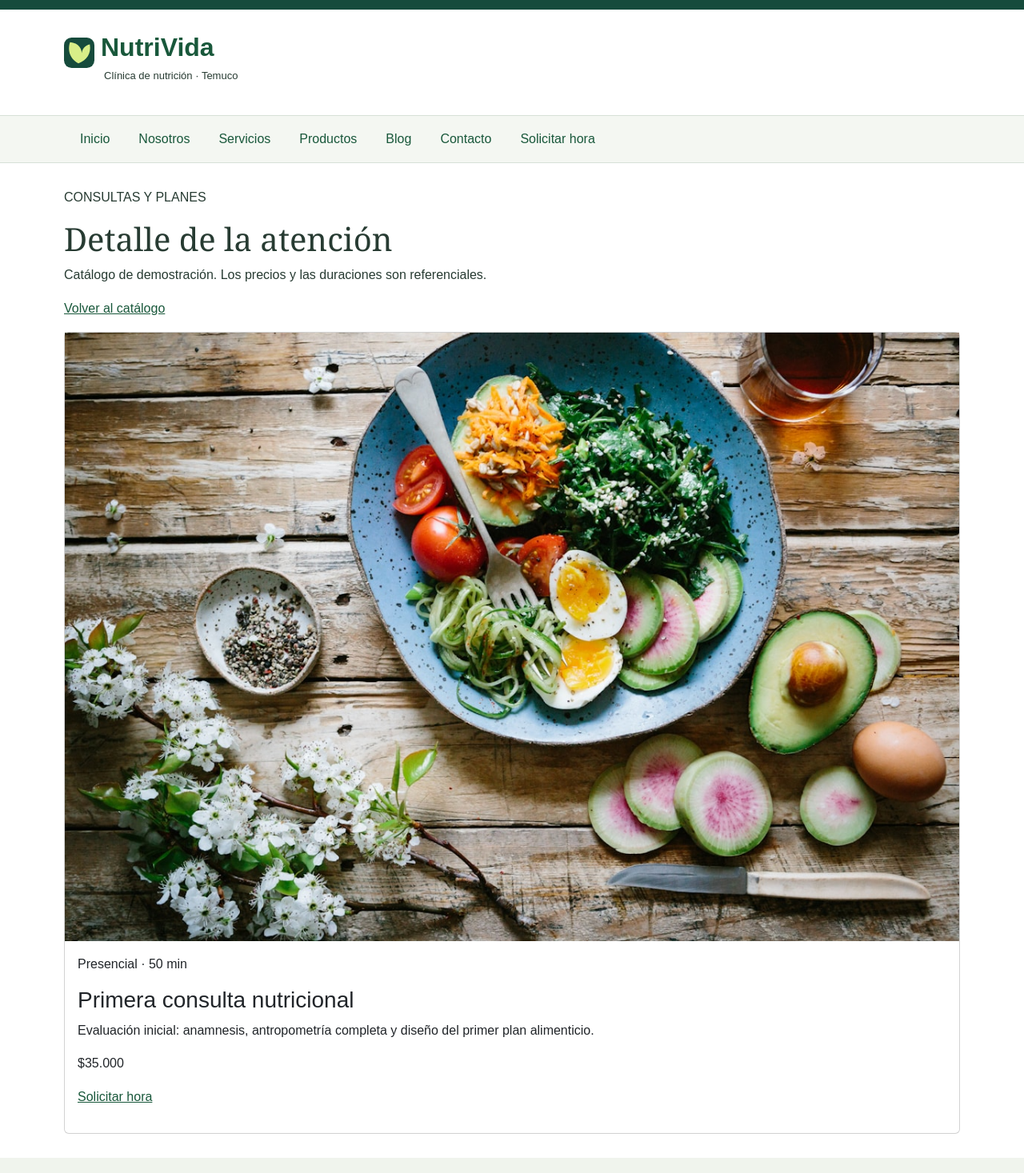
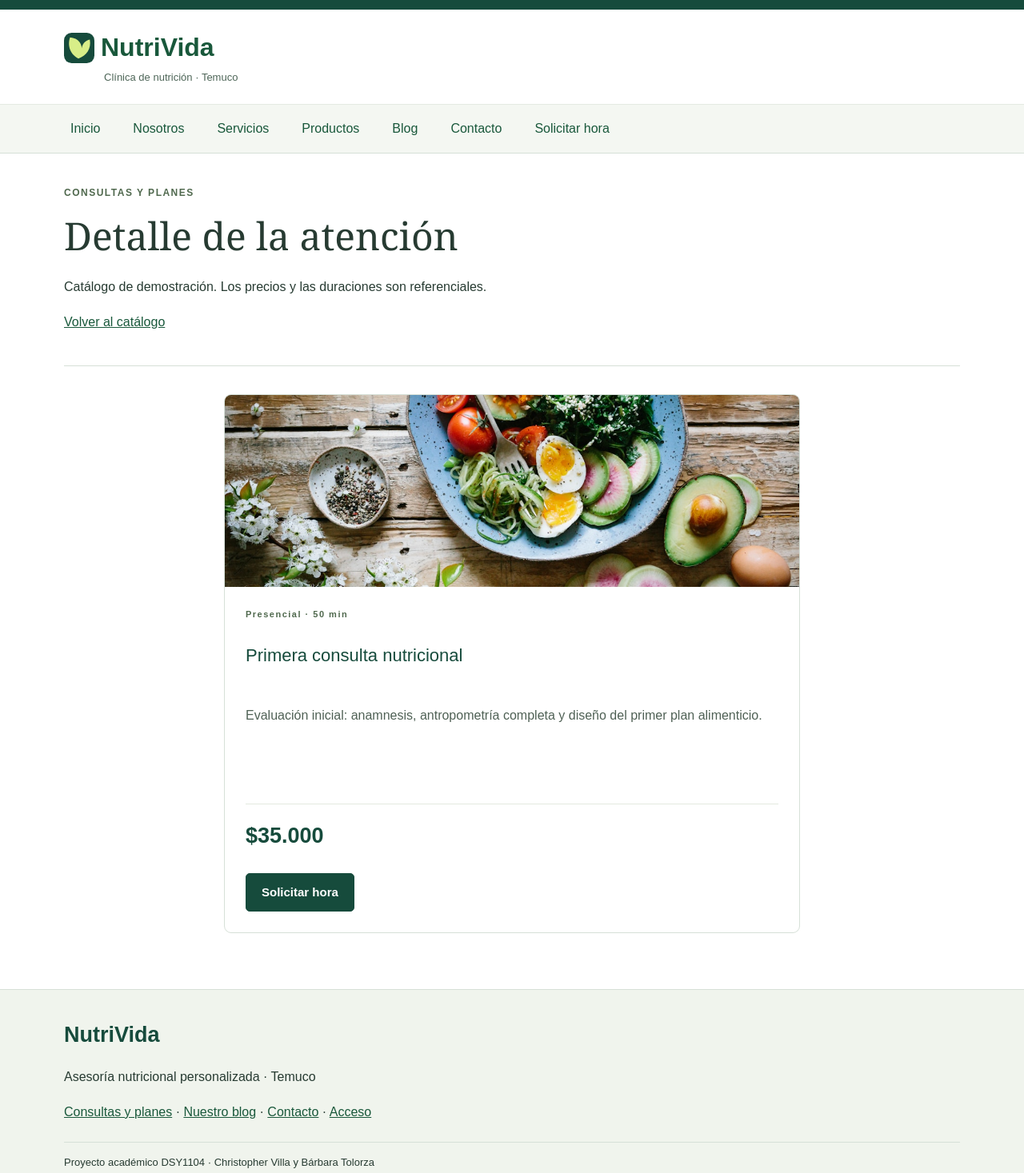
Before and after one commit to Bartolo18/NutriVida_React, a React (Vite) app: page /productos/cn001 in a window 1280 px wide. Shown: the part 23-1490 px from the top of the page at 80% size. Built offline with nearby package versions, Linux system fonts and the light colour scheme.

Commit message:
Ajusto los estilos de NutriVida para computador y celular
Actualicé los colores, espacios, tarjetas y formularios, y adapté la página para pantallas pequeñas. Revisé ambas vistas, la compilación y las 22 pruebas terminaron correctamente.

```diff
--- a/src/App.css
+++ b/src/App.css
@@ -1,18 +1,213 @@
-body { margin: 0; font-family: Arial, Helvetica, sans-serif; color: #273b32; line-height: 1.6; }
+/* Apariencia compartida por las ocho páginas: fondo, tipografía, títulos y enlaces.
+   .contenedor mantiene alineados el encabezado, el menú, el contenido y el pie. */
+body {
+    margin: 0;
+    font-family: Arial, Helvetica, sans-serif;
+    font-size: 16px;
+    line-height: 1.6;
+    color: #273b32;
+    background-color: #ffffff;
+}
+
 .contenedor { width: 90%; max-width: 1120px; margin: 0 auto; }
-main { min-height: 300px; padding: 30px 0; }
-h1, h2 { font-family: Georgia, 'Times New Roman', serif; }
-.franja { padding: 8px 15px; margin: 0; text-align: center; background: #164b3c; color: white; font-size: 12px; }
+
+a { color: #19583b; }
+a:hover { color: #3e6a45; }
+
+h1, h2 { font-family: Georgia, 'Times New Roman', serif; font-weight: normal; line-height: 1.15; }
+h1 { font-size: 48px; margin: 16px 0 24px; }
+h2 { font-size: 36px; margin: 12px 0 24px; }
+h3 { font-size: 22px; line-height: 1.3; }
+
+p { margin: 0 0 18px; }
+img { max-width: 100%; }
+section { margin-bottom: 55px; }
+main { padding-bottom: 15px; }
+
+/* Identidad de NutriVida: franja verde superior, logo, nombre y bajada de la clínica.
+   Los tamaños del nombre y la bajada crean la diferencia visual entre ambos textos. */
+.franja { margin: 0; padding: 8px 15px; text-align: center; background-color: #164b3c; color: #ffffff; font-size: 12px; letter-spacing: 1px; }
+
 header { padding: 22px 0; }
-a { color: #19583b; }
+
 .enlace-marca { text-decoration: none; }
 .logo { width: 38px; height: 38px; vertical-align: middle; margin-right: 8px; }
-.marca { font-size: 32px; font-weight: bold; }
-.bajada { margin-left: 50px; font-size: 13px; }
-.menu { background: #f4f7f2; border-top: 1px solid #d6e0d7; border-bottom: 1px solid #d6e0d7; }
-.menu .nav-link { margin-right: 20px; color: #19583b; }
+
+.marca { font-size: 32px; font-weight: bold; vertical-align: middle; }
+.bajada { margin: 2px 0 0 50px; font-size: 13px; color: #4e6658; }
+
+/* NavLink marca la ruta activa; Navbar muestra un botón de menú en el teléfono. */
+nav { border-top: 1px solid #e4eae3; border-bottom: 1px solid #d6e0d7; padding: 10px 0; background-color: #f4f7f2; }
+
+nav a { display: inline-block; padding: 9px 0; margin-right: 25px; font-size: 15px; text-decoration: none; border-bottom: 3px solid transparent; }
+
+nav a:hover, nav a.actual { border-bottom-color: #d9b643; color: #164b3c; }
+nav a.actual { font-weight: bold; }
+
+/* Row y Col de Bootstrap distribuyen el texto y la fotografía de Inicio.
+   También define el título grande, las esquinas de la foto y las etiquetas pequeñas de las secciones. */
+.portada { padding: 38px 0; margin-bottom: 0; }
+
+.texto-portada { margin-right: 0; }
+
+.portada h1 { font-size: 54px; color: #164b3c; }
+
+.imagen-portada { display: block; width: 100%; height: 520px; object-fit: cover; vertical-align: middle; border-radius: 90px 12px 12px 12px; }
+
+.etiqueta { font-size: 12px; font-weight: bold; letter-spacing: 1.5px; color: #50694e; margin-bottom: 16px; }
+
+.accion { margin-top: 24px; }
+
+/* Aspecto de los botones y enlaces principales, como Solicitar hora.
+   Las variantes cambian sus colores; el destino o la acción se define en el HTML. */
+.boton { display: inline-block; padding: 12px 19px; border: 1px solid #164b3c; border-radius: 5px; background-color: #164b3c; color: #ffffff; font-family: Arial, Helvetica, sans-serif; font-size: 15px; font-weight: bold; line-height: 1.5; text-decoration: none; cursor: pointer; }
+
+.boton:hover { background-color: #2a654a; color: #ffffff; }
+.boton-secundario { background-color: #ffffff; color: #164b3c; }
+.boton-claro { background-color: #d8ee88; color: #164b3c; border-color: #d8ee88; }
+
+/* Bloques informativos: datos de la clínica, presentación de cada página y avisos destacados.
+   Los fondos, bordes y espacios distinguen la información principal de las notas complementarias. */
+.datos-clinica { border-top: 1px solid #d6e0d7; border-bottom: 1px solid #d6e0d7; padding: 20px 0; text-align: center; }
+
+.datos-clinica p { display: block; width: 100%; margin: 0; vertical-align: top; font-size: 14px; }
+.datos-clinica strong { color: #164b3c; font-size: 18px; }
+
+.encabezado-pagina { padding: 40px 0 24px; border-bottom: 1px solid #d6e0d7; margin-bottom: 35px; }
+.encabezado-pagina p { max-width: 760px; }
+
+.destacado { padding: 30px; background-color: #f0f6f2; border-left: 5px solid #e4b849; }
+
+.panel-verde { padding: 38px; border-radius: 12px; background-color: #164b3c; color: #ffffff; }
+.panel-verde .etiqueta, .panel-verde .nota { color: #edf3e9; }
+
+.nota { font-size: 14px; color: #526348; }
+
+/* Tarjetas de Inicio y del catálogo: organizan fotos, títulos, descripciones y precios en dos columnas.
+   Las alturas reservadas alinean sus textos; los enlaces de sección sirven de índice dentro de la página. */
+.tarjetas + .nota { margin-top: 24px; }
+
+.tarjeta { display: block; width: 100%; height: 100%; margin: 0; vertical-align: top; border: 1px solid #d6e0d7; border-radius: 9px; overflow: hidden; box-sizing: border-box; }
+
+.tarjeta img { display: block; width: 100%; height: 240px; object-fit: cover; }
+
+.contenido-tarjeta { padding: 26px; }
+
+.tarjeta .etiqueta { font-size: 11px; min-height: 36px; margin-bottom: 10px; }
+.tarjeta h3 { min-height: 58px; color: #164b3c; margin: 0 0 18px; }
+
+.descripcion { min-height: 105px; color: #4f6155; }
+
+.precio { border-top: 1px solid #e3e9df; padding-top: 18px; font-size: 27px; font-weight: bold; color: #164b3c; }
+
+.contenido-tarjeta p:last-child { margin-bottom: 0; }
+
+.enlaces-seccion { padding: 15px 0; border-bottom: 1px solid #d6e0d7; margin-bottom: 30px; }
+.enlaces-seccion a { display: inline-block; margin: 7px 24px 7px 0; }
+
+/* Nosotros coloca la fotografía junto al texto de presentación.
+   Servicios muestra cada área en un bloque con contorno y borde amarillo a la izquierda. */
+.presentacion-clinica { padding-top: 12px; }
+
+.imagen-clinica { display: block; width: 100%; height: 380px; object-fit: cover; border-radius: 55px 10px 10px 10px; vertical-align: top; }
+.texto-clinica { margin-left: 0; }
+
+.servicio { padding: 28px; margin-bottom: 25px; border: 1px solid #d6e0d7; border-left: 5px solid #e4b849; border-radius: 5px; }
+.servicio h2 { font-size: 30px; }
+
+/* Tabla de información: diferencia los encabezados y separa las celdas con bordes.
+   Si no cabe en una pantalla pequeña, su contenedor permite desplazarla horizontalmente. */
+.tabla-contenedor { overflow-x: auto; }
+table { width: 100%; border-collapse: collapse; }
+
+caption { padding: 0 0 14px; text-align: left; font-size: 14px; color: #4f6155; }
+
+th, td { border: 1px solid #d6e0d7; text-align: left; padding: 15px; vertical-align: top; }
+th { background-color: #edf3e9; color: #164b3c; }
+
+/* Artículos completos del Blog: limita el ancho de lectura y separa cada publicación.
+   Las fotos y los subtítulos comparten tamaños y espacios para mantener la misma presentación. */
+.articulo-blog { max-width: 800px; margin: 0 auto 55px; padding-bottom: 36px; border-bottom: 1px solid #d6e0d7; }
+
+.imagen-articulo { width: 100%; height: 350px; object-fit: cover; border-radius: 12px; margin-bottom: 24px; }
+.articulo-blog h3 { margin-top: 30px; color: #164b3c; }
+
+/* Formularios de Contacto y Solicitar hora: ordena etiquetas, campos y mensajes de revisión.
+   Los errores se ven rojos y el resultado verde; se reserva espacio para que los avisos no muevan el botón. */
+.panel-formulario { max-width: 720px; margin: 0 auto 45px; padding: 32px; border: 1px solid #d6e0d7; border-radius: 10px; box-sizing: border-box; }
+
+.fila-formulario { margin-bottom: 12px; }
+
+label { display: block; font-weight: bold; margin-bottom: 7px; }
+
+input, select, textarea { width: 100%; box-sizing: border-box; padding: 12px; border: 1px solid #9bae9f; border-radius: 5px; background-color: #ffffff; color: #273b32; font-family: Arial, Helvetica, sans-serif; font-size: 16px; }
+
+textarea { min-height: 140px; resize: vertical; }
+
+input:focus, select:focus, textarea:focus { outline: 2px solid #557943; outline-offset: 2px; }
+
+.ayuda-formulario { margin: 5px 0; font-size: 13px; color: #526348; }
+
+.error { min-height: 3.2em; margin: 5px 0 0; color: #a42f2f; font-size: 13px; line-height: 1.6; }
+
+.resultado { color: #19583b; font-weight: bold; margin-top: 20px; }
+
+/* El estado de React muestra el panel correspondiente a cada perfil. */
+.menu-gestion { margin: 24px 0; }
+.menu-gestion .boton { margin: 0 8px 10px 0; }
+.cuentas-prueba { padding-left: 20px; overflow-wrap: break-word; }
+.detalle-solicitud { margin-top: 25px; }
+
+/* Pie común de las páginas: muestra la marca, los enlaces y los créditos sobre un fondo claro.
+   Una línea separa los nombres de los integrantes del resto del contenido. */
+footer { background-color: #f0f4ed; border-top: 1px solid #d6e0d7; padding: 35px 0 20px; }
+
+.marca-pie { font-size: 27px; font-weight: bold; color: #164b3c; }
+.creditos { font-size: 13px; margin-top: 25px; border-top: 1px solid #d6e0d7; padding-top: 15px; }
+
+/* Adaptación a pantallas de 768px o menos: apila las columnas y muestra una tarjeta por fila.
+   Reduce títulos, fotografías y espacios para que el mismo contenido se lea desde un teléfono. */
+@media (max-width: 768px) {
+    .contenedor { width: 90%; }
+    h1, .portada h1 { font-size: 38px; }
+    h2 { font-size: 29px; }
+    h3 { font-size: 21px; }
+    header { padding: 16px 0; }
+    nav a { margin-right: 19px; padding: 7px 0; }
+
+    .texto-portada, .imagen-portada, .imagen-clinica, .texto-clinica { display: block; width: 100%; margin: 0; }
+    .imagen-portada { height: 310px; margin-top: 26px; border-radius: 60px 10px 10px 10px; }
+    .imagen-clinica { height: 290px; margin-bottom: 28px; }
+    .datos-clinica p { display: block; width: 100%; margin: 14px 0; }
+
+    .tarjeta { width: 100%; margin: 0; }
+    .tarjeta h3, .descripcion, .tarjeta .etiqueta { min-height: 0; }
+
+    .tarjeta img { height: 215px; }
+    .contenido-tarjeta { padding: 23px; }
+    .destacado, .panel-verde, .servicio { padding: 25px; }
+    .panel-formulario { padding: 22px; }
+    .imagen-articulo { height: 235px; }
+    th, td { padding: 10px; }
+    section { margin-bottom: 40px; }
+}
+
+/* Ajustes necesarios para combinar los colores originales con React-Bootstrap. */
 .menu .navbar-nav { flex-wrap: wrap; }
-.menu .nav-link.active { font-weight: bold; }
-footer { padding: 35px 0; background: #f0f4ed; }
-.marca-pie { font-size: 27px; font-weight: bold; }
-.creditos { margin-top: 25px; font-size: 13px; }
+.menu .nav-link { color: #19583b; padding: 9px 0; }
+.menu .nav-link.active { font-weight: bold; border-bottom-color: #d9b643; color: #164b3c; }
+.menu .contenedor { padding-left: 0; padding-right: 0; }
+.table { --bs-table-bg: transparent; --bs-table-color: #273b32; --bs-table-border-color: #d6e0d7; }
+.table th { --bs-table-bg: #edf3e9; }
+.table th, .table td { padding: 15px; border: 1px solid #d6e0d7; }
+.table caption { caption-side: top; }
+.form-control, .form-select { font-size: 16px; padding: 12px; border-color: #9bae9f; }
+button.boton { margin-bottom: 8px; }
+.articulo-blog, .encabezado-pagina, .tarjeta { scroll-margin-top: 24px; }
+.detalle-producto { max-width: 720px; margin-left: auto; margin-right: auto; }
+
+@media (max-width: 767px) {
+    .menu .nav-link { margin-right: 0; }
+    .menu .navbar-nav { padding-top: 10px; }
+    .table th, .table td { padding: 10px; }
+}
```
